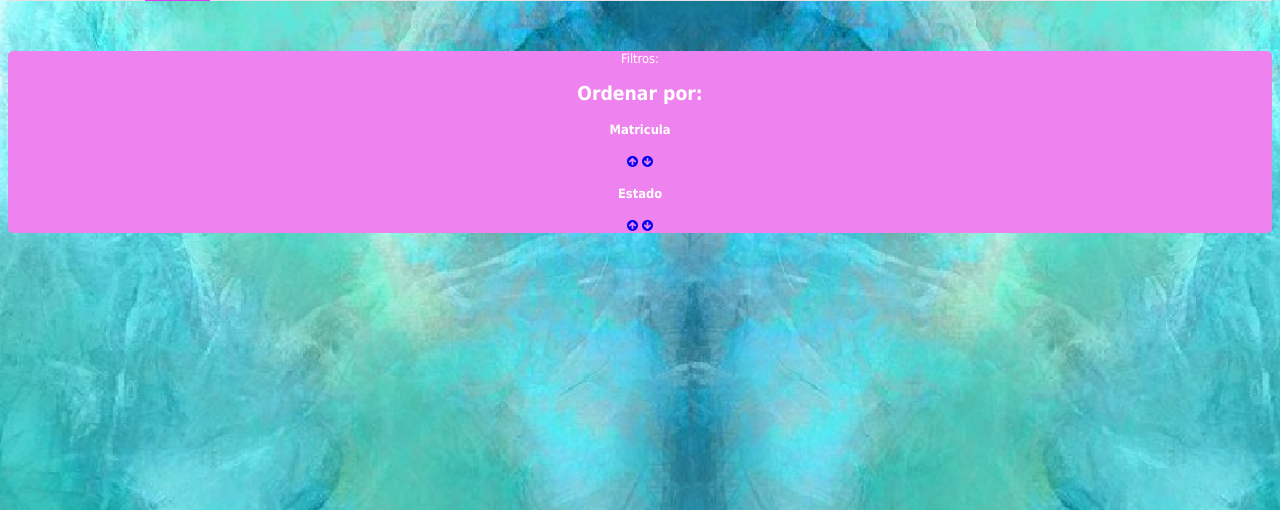
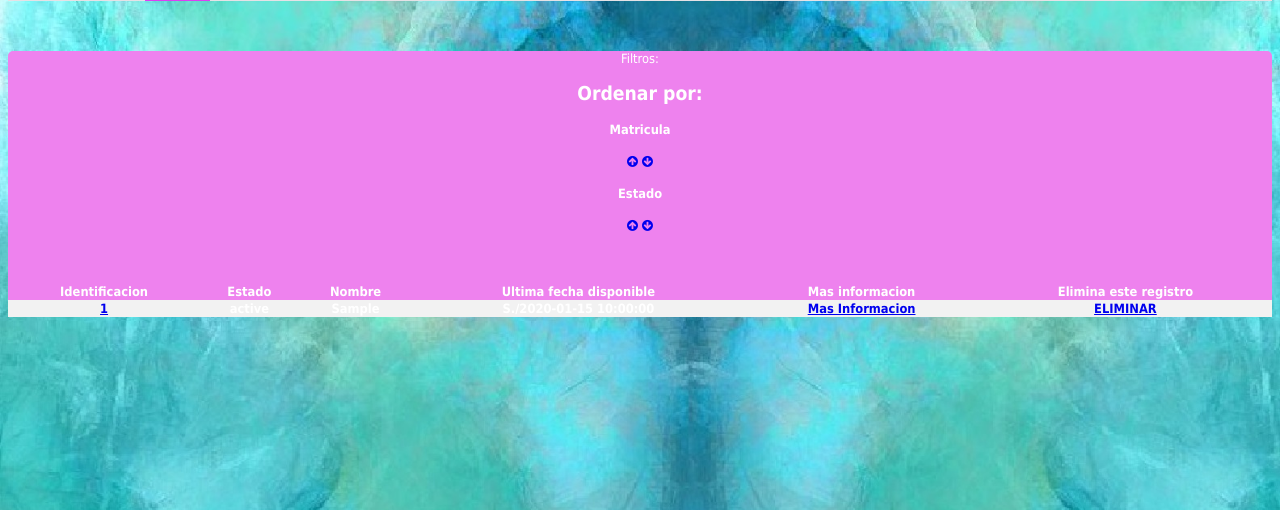
Before and after one commit to ErikAlc-cyber/Hackathon_INAI, a PHP site: the page made by Codigo/views/DNE.php in a window 1280 px wide. Shown: the part 290-800 px from the top of the page. Run offline with PHP 8.4, Linux system fonts and the light colour scheme; the template is opened without the code that fills it: most values are stand-ins (such as "Sample title", 1, 10 or a date in 2020).

Commit message:
more f rework

```diff
--- a/Codigo/views/DNE.php
+++ b/Codigo/views/DNE.php
@@ -41,6 +41,18 @@
       <h4>Estado</h4>
       <a href='views.php?col=estado&order=asc'><i class='fa fa-arrow-circle-up' aria-hidden='true'></i></a>
       <a href='views.php?col=estado&order=desc'><i class='fa fa-arrow-circle-down' aria-hidden='true'></i></a>
+
+      <?php
+        echo '<table class="datos"> <tr> <th>Identificacion</th> <th>Estado</th> <th>Nombre</th> <th>Ultima fecha disponible</th> <th>Mas informacion</th> <th>Elimina este registro</th> </tr>';
+        foreach ($dato as $va ):
+        //IMPORTANTE: Cuidado al modificar este enlace ya que envia el nombre del metodo y la id para mostrar al vacante a nuestro views.php   y asigne la vista correcta
+        echo "<tr><td><a href='views.php?m=mostrar_uno&id=".$va['id_vacante']."'>".$va['id_vacante']."</a></td> <td>".$va['Estado']."</td> <td>".$va['Sujeto_Obligado']."</td><td>S./".$va['Fecha_Modif']."</td>";
+        echo "<td><a href='views.php?m=mostrar_uno&id=".$va['id_vacante']."'>Mas Informacion</a></td> <td><a href='index.php?m=eliminar&id=".$va['id_vacante']."'>ELIMINAR</a></td>";
+        echo "</tr>";
+        endforeach;
+        echo "</table>";
+       ?>
+
   </div>
 </body>
 </html>
```
